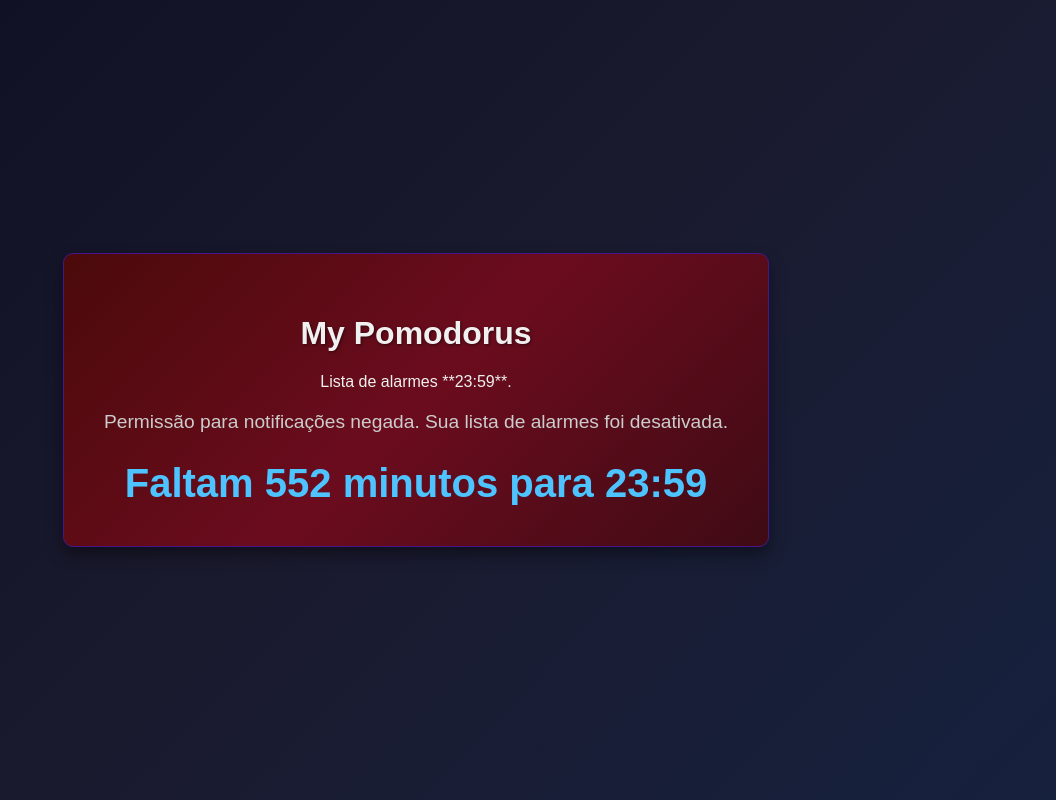
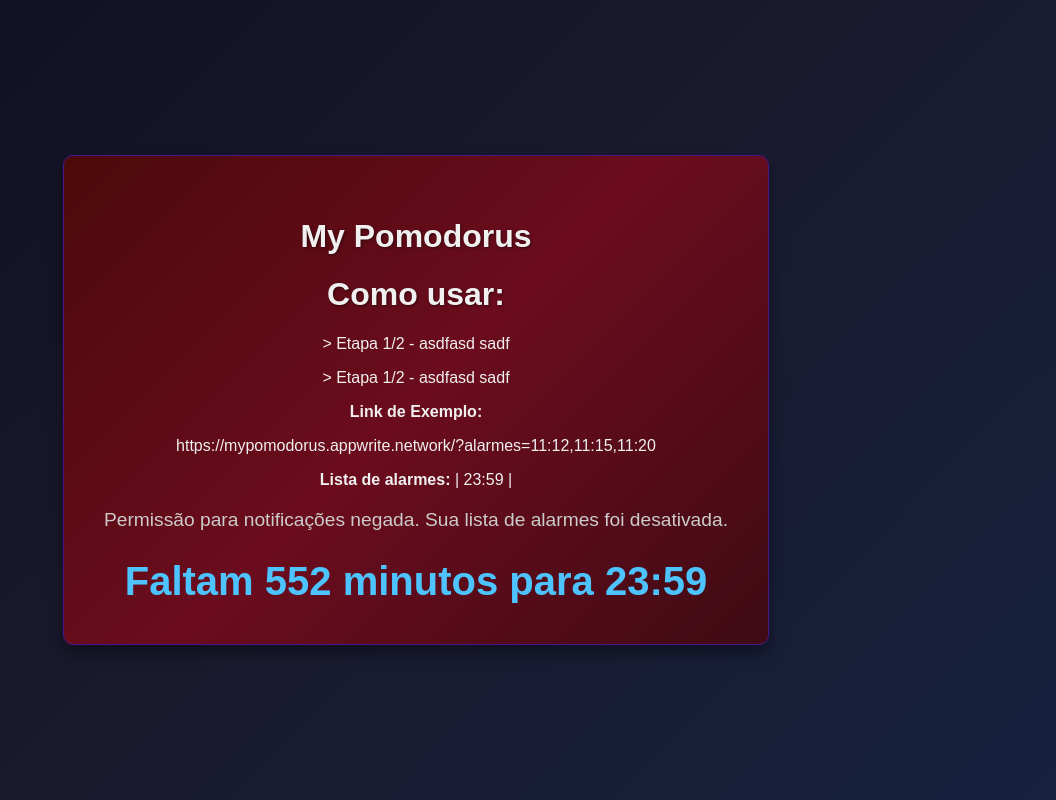
Before and after one commit to zyon-king/pomodorus, a plain HTML site: page index.html in a window 1280 px wide. Shown: the whole page, without its empty margins (224-1280 px from the left). Drawn offline with Linux system fonts and the light colour scheme.

Commit message:
Update index.html

```diff
--- a/index.html
+++ b/index.html
@@ -67,7 +67,12 @@
 <body>
     <div class="container">
         <h1>My Pomodorus</h1>
-        <p>Lista de alarmes **<span id="alarm-time"></span>**.</p>
+        <h1>Como usar:</h3>
+        <p>> Etapa 1/2 - asdfasd sadf</p>
+        <p>> Etapa 1/2 - asdfasd sadf</p>
+        <p><strong>Link de Exemplo:</strong></p>
+        <p>https://mypomodorus.appwrite.network/?alarmes=11:12,11:15,11:20</p>
+        <p><strong>Lista de alarmes:</strong> | <span id="alarm-time"></span> |</p>
         <div id="status">Clique para iniciar...</div>
         <div id="countdown-display"></div>
     </div>
@@ -148,7 +153,7 @@ function requestPermission() {
     Notification.requestPermission().then(permission => {
         if (permission === 'granted') {
             console.log('Permissão para notificações concedida.');
-            atualizarStatus('Permissão concedida! Sua lista de alarmes foi ativada.');
+            atualizarStatus('Permissão concedida para notificações! Sua lista de alarmes foi ativada.');
         } else {
             console.log('Permissão para notificações negada.');
             atualizarStatus('Permissão para notificações negada. Sua lista de alarmes foi desativada.');
@@ -214,7 +219,7 @@ function resetarContador() {
 
     window.intervaloVerificacaoId = setTimeout(verificarInatividade, tempoEmMs);
     console.log(`Próxima verificação em ${contagemRegressivaEmMinutos} minutos.`);
-    atualizarStatus('Bem-vindo de volta! O contador de inatividade foi reiniciado.');
+    atualizarStatus('Bem-vindo de volta!');
 }
 
 function atualizarStatus(mensagem) {
```
